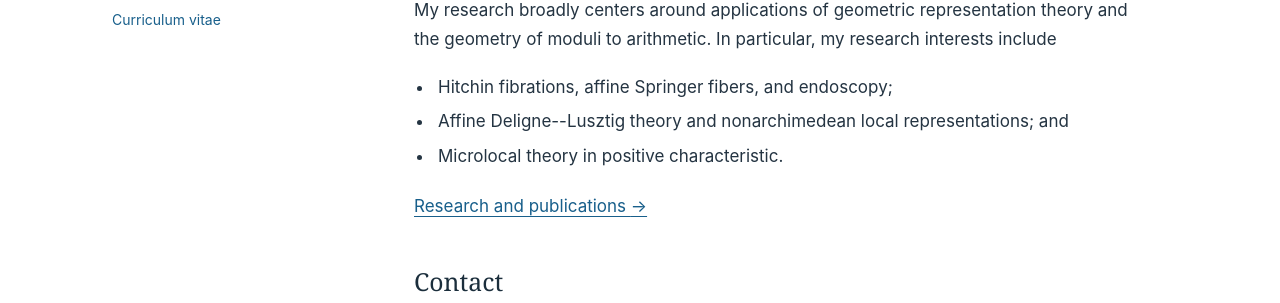
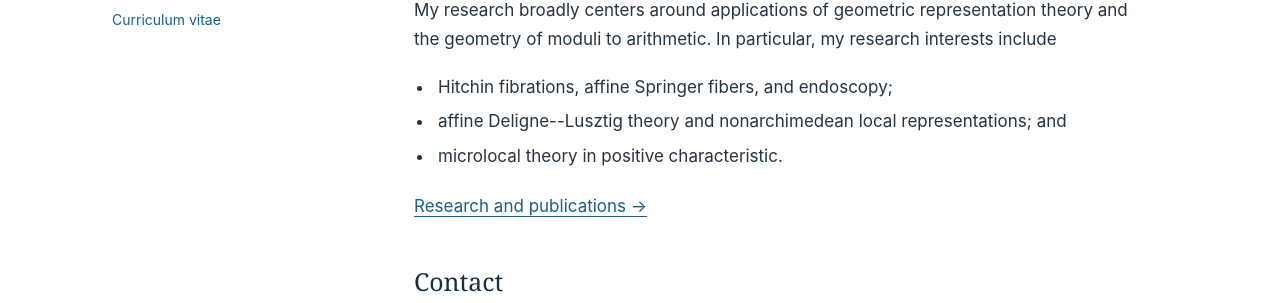
Before and after one commit to challeckdube/challeckdube.github.io, a Jekyll site: the page built from index.html, in a window 1280 px wide. Shown: the part 553-856 px from the top of the page. Built offline with Jekyll 4.4.1, drawn with Linux system fonts in a browser that asks for light colours.

Commit message:
Fix capitalization in research interests list
Corrected capitalization in research section items.

```diff
--- a/index.html
+++ b/index.html
@@ -6,7 +6,7 @@ title: About
 
 <p>{{ site.data.site.biography_html }}</p>
 
-<section><h2>Research</h2><p>My research broadly centers around applications of geometric representation theory and the geometry of moduli to arithmetic. In particular, my research interests include </p><ul class="topics"><li>Hitchin fibrations, affine Springer fibers, and endoscopy;</li><li>Affine Deligne--Lusztig theory and nonarchimedean local representations; and</li><li>Microlocal theory in positive characteristic.</li></ul><p><a href="research.html">Research and publications <span aria-hidden="true">→</span></a></p></section>
+<section><h2>Research</h2><p>My research broadly centers around applications of geometric representation theory and the geometry of moduli to arithmetic. In particular, my research interests include </p><ul class="topics"><li>Hitchin fibrations, affine Springer fibers, and endoscopy;</li><li>affine Deligne--Lusztig theory and nonarchimedean local representations; and</li><li>microlocal theory in positive characteristic.</li></ul><p><a href="research.html">Research and publications <span aria-hidden="true">→</span></a></p></section>
 
 <section id="contact"><h2>Contact</h2><dl class="contact">
   <dt>Email</dt><dd><a href="mailto:{{ site.data.site.email | escape }}">{{ site.data.site.email | escape }}</a></dd>
```
